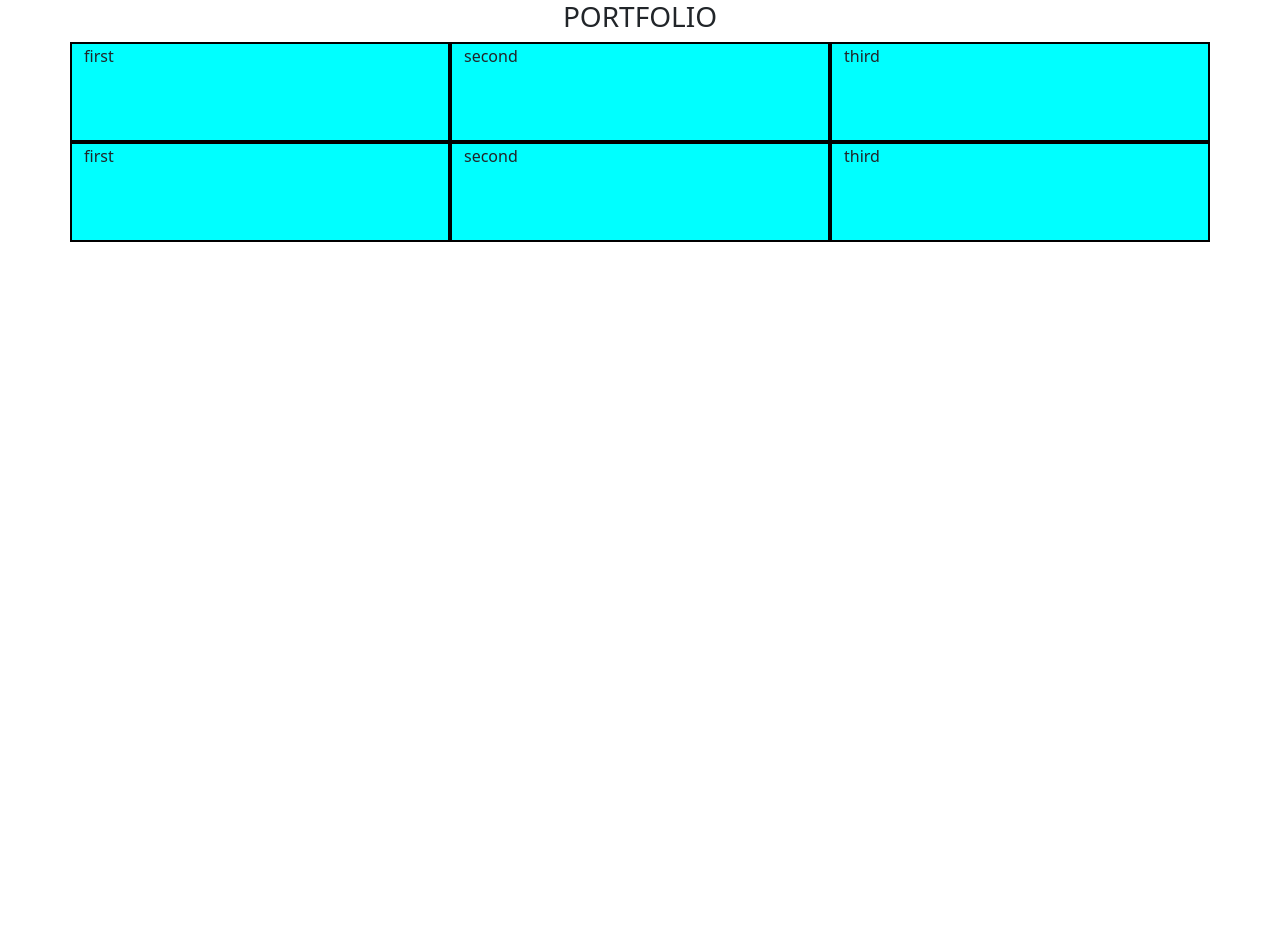
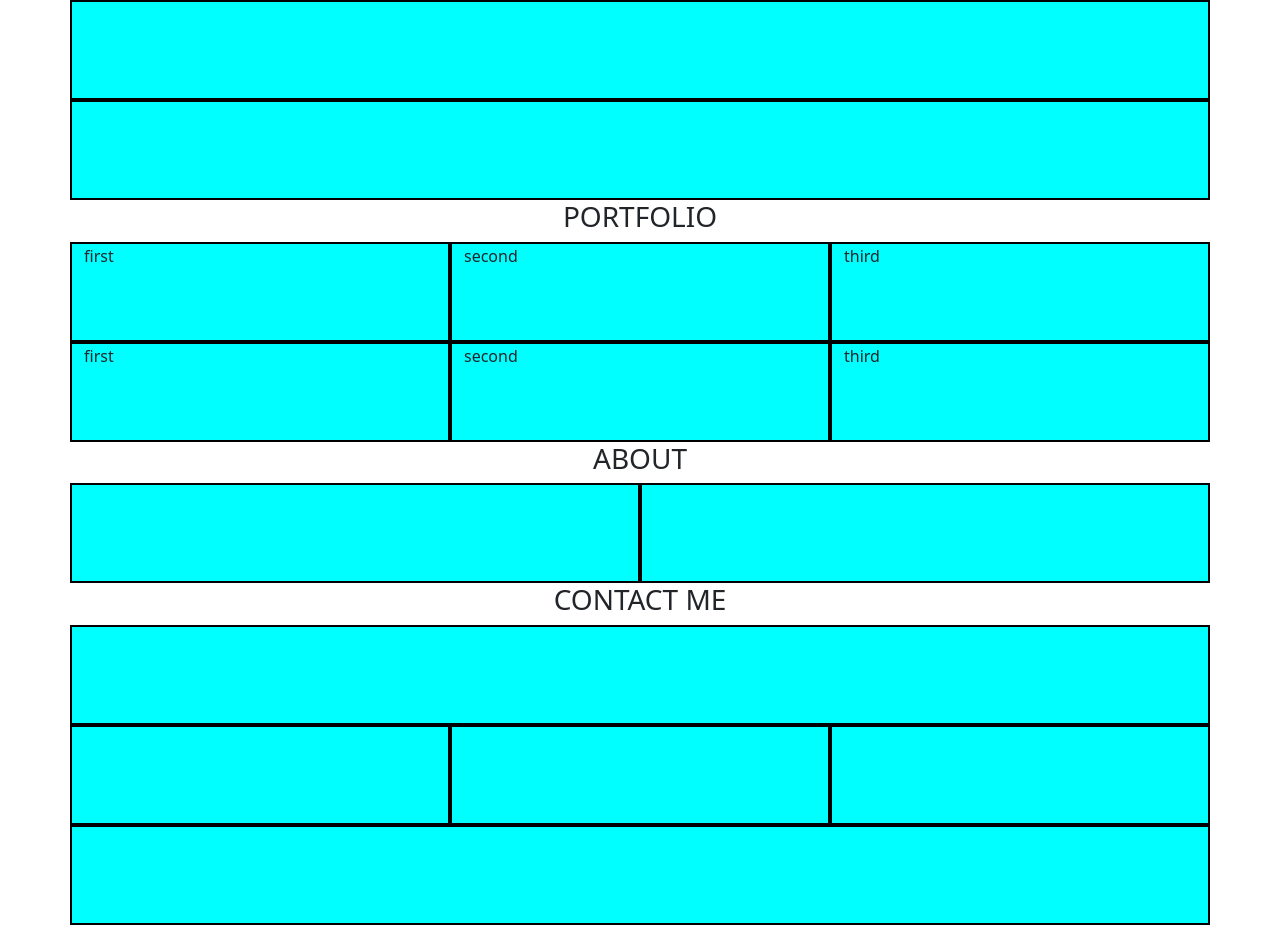
Before and after one commit to Vincedinardo21/html-css-bootstrap-freelancer, a plain HTML site: page index.html in a window 1280 px wide. Before the commit the page ends 800 px from the top, so only its background shows below. Drawn offline with nearby package versions, Linux system fonts and the light colour scheme.

Commit message:
Struttura generale

```diff
--- a/index.html
+++ b/index.html
@@ -11,6 +11,20 @@
     <title>Bootstrap</title>
 </head>
 <body>
+    <!-- Start Bootstrap -->
+    <header>
+      <div class="container">
+        <div class="row">
+          <div class="col-12"></div>
+        </div>
+
+        <div class="row">
+          <div class="col-12"></div>
+        </div>
+      </div>
+    </header>
+
+    <!-- Portfolio -->
     <div class="container">
         <div><h3>PORTFOLIO</h3></div>
         <div class="row">
@@ -22,6 +36,42 @@
           <div class="col-12 col-md-4 col-sm-6">second</div>
           <div class="col-12 col-md-4 col-sm-6">third</div>
         </div>
+    </div>
+
+    <!-- About -->
+    <section>
+      <div class="container">
+        <div><h3>ABOUT</h3></div>
+        <div class="row">
+            <div class="col-12 col-sm-6"></div>
+            <div class="col-12 col-sm-6"></div>
+        </div>
       </div>
+    </section>
+
+    <!-- Contact me -->
+    <section>
+      <div class="container">
+        <div><h3>CONTACT ME</h3></div>
+        <div class="row">
+          <div class="col-12"></div>
+        </div>
+      </div>
+    </section>
+
+    <!-- Footer -->
+    <footer>
+      <div class="container">
+        <div class="row">
+          <div class="col-12 col-sm-4"></div>
+          <div class="col-12 col-sm-4"></div>
+          <div class="col-12 col-sm-4"></div>
+        </div>
+
+        <div class="row">
+          <div class="col-12"></div>
+        </div>
+      </div>
+    </footer>
 </body>
 </html>
```
